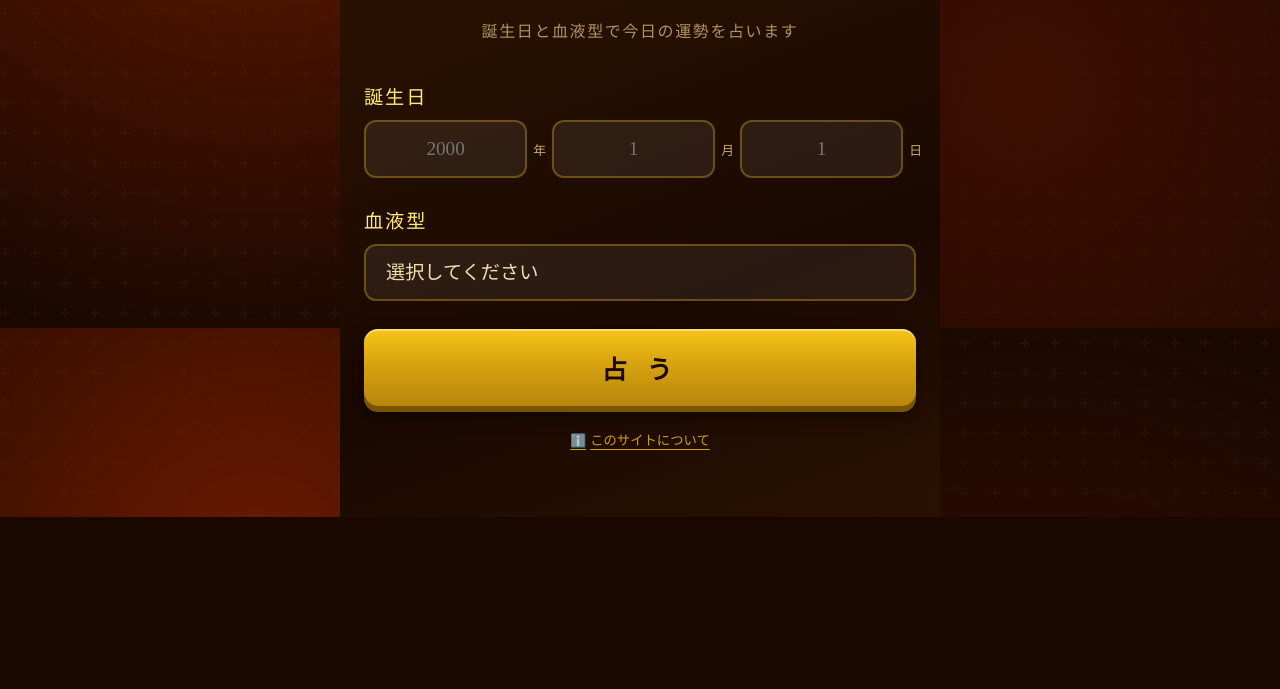
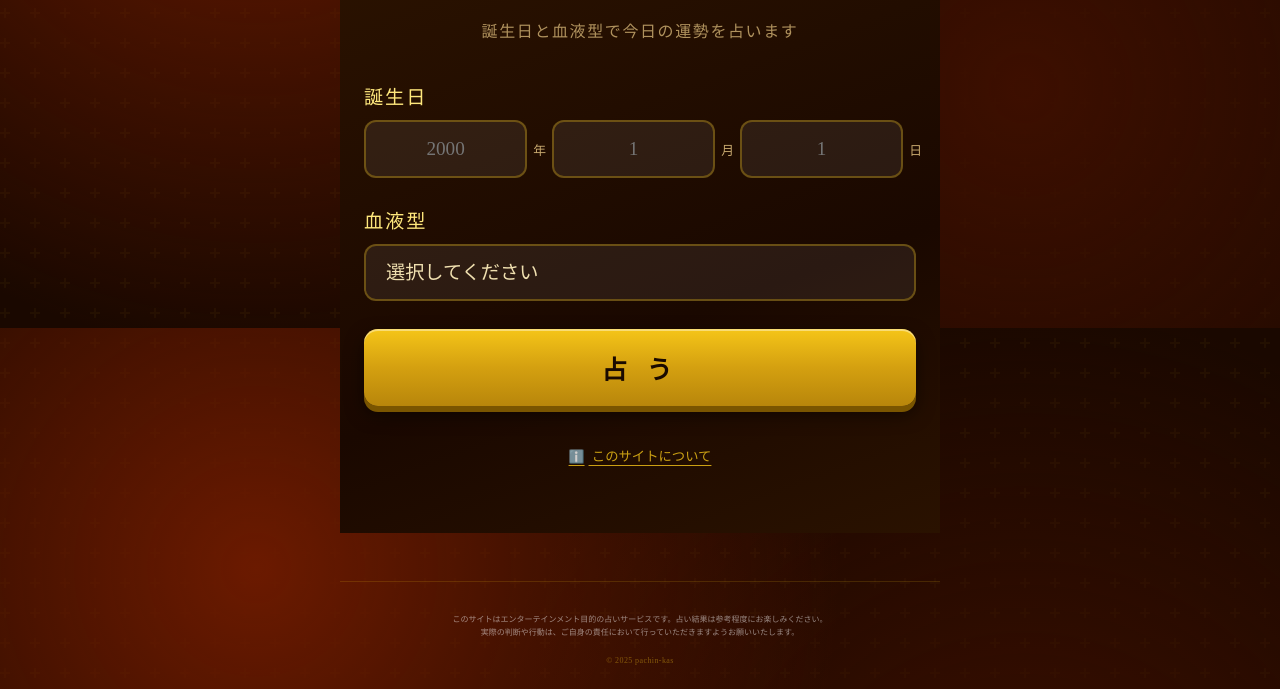
Before and after one commit to jaga291/pachinkas-uranai, a plain HTML site: page index.html in a window 1280 px wide. Shown: the part 472-1161 px from the top of the page. Before the commit the page ends 989 px from the top, so only its background shows below. Drawn offline with Linux system fonts and the light colour scheme; a web font is replaced by a local one.

Commit message:
Add footer with disclaimer and copyright notice

```diff
--- a/index.html
+++ b/index.html
@@ -98,9 +98,9 @@
             <button class="btn" id="fortuneBtn" onclick="calculateFortune()">占 う</button>
 
             <!-- サイト説明リンク -->
-            <div style="text-align: center;">
+            <div style="text-align: center; margin-top: 16px;">
                 <button class="info-btn" onclick="openInfoPopup()">
-                    <span class="info-icon">ℹ️</span>このサイトについて
+                    <span class="info-icon">ℹ️</span> このサイトについて
                 </button>
             </div>
 
@@ -206,6 +206,18 @@
         </div>
 
     </div>
+
+    <!-- フッター -->
+    <footer class="site-footer">
+        <p class="disclaimer">
+            このサイトはエンターテインメント目的の占いサービスです。占い結果は参考程度にお楽しみください。<br>
+            実際の判断や行動は、ご自身の責任において行っていただきますようお願いいたします。
+        </p>
+        <p class="copyright">
+            &copy; 2025 pachin-kas
+        </p>
+    </footer>
+
     <script src="script.js"></script>
 </body>
 </html>
--- a/style.css
+++ b/style.css
@@ -762,3 +762,26 @@ select option {
 .popup-btn:active {
     transform: translateY(0);
 }
+
+/* フッター */
+.site-footer {
+    max-width: 600px;
+    margin: 48px auto 0;
+    padding: 32px 16px 24px;
+    text-align: center;
+    border-top: 1px solid rgba(245, 197, 24, 0.15);
+}
+
+.disclaimer {
+    color: rgba(255, 255, 255, 0.5);
+    font-size: 0.5rem;
+    line-height: 1.6;
+    margin-bottom: 16px;
+}
+
+.copyright {
+    color: rgba(245, 197, 24, 0.4);
+    font-size: 0.5rem;
+    letter-spacing: 0.05em;
+    margin: 0;
+}
```
